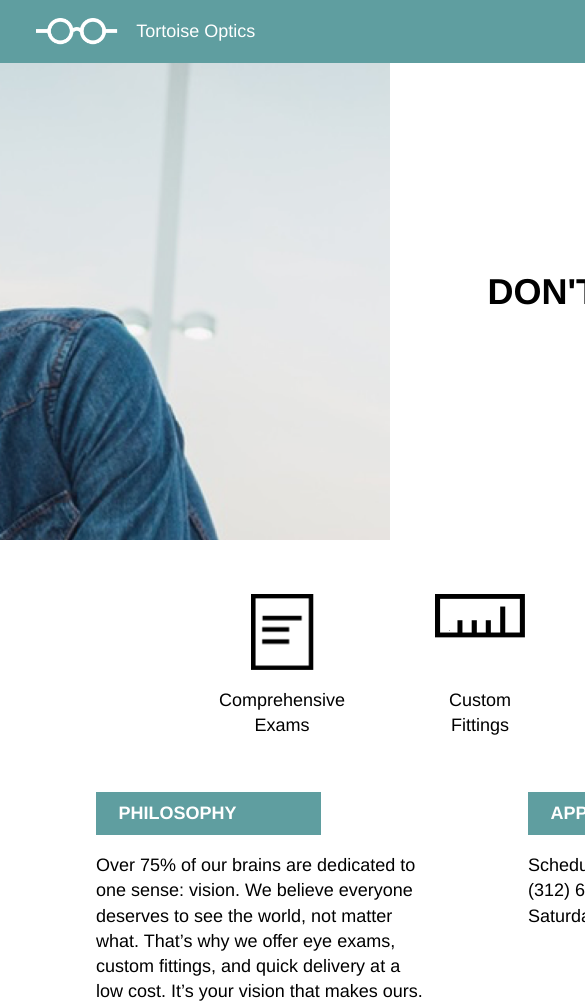
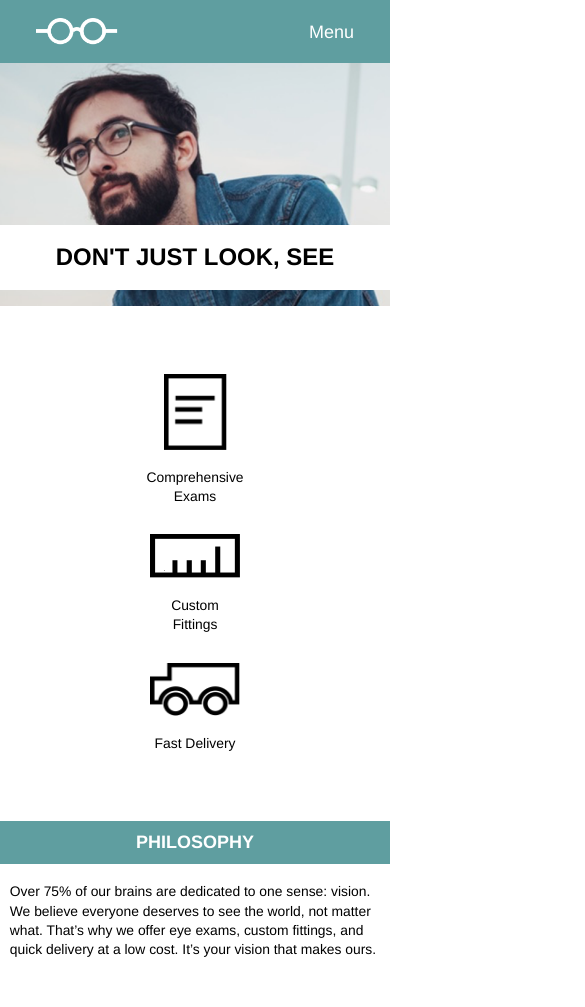
Before and after one commit to Erinahou/tortoiseshell-optics, a plain HTML site: page projects/tortoiseshellOptics/index.html in a window 390 px wide. Shown: the top 1007 px of the page, 585 px wide, since content can reach past the window. Drawn offline with Linux system fonts and the light colour scheme; files whose address does not match are found by name.

Commit message:
Make website responsive with media queries.

```diff
--- a/projects/tortoiseshellOptics/index.html
+++ b/projects/tortoiseshellOptics/index.html
@@ -15,11 +15,14 @@
           <img src="resources/assets/logo-white.png">
           <span>Tortoise Optics</span>
         </div>
-        <div class="flex menu">
+        <div id="menu" class="flex">
           <ul class="flex">
             <li>Services</li>
             <li>Products</li>
             <li>Contact</li>
+          </ul>
+          <ul class="truncated-menu">
+            <li>Menu</li>
           </ul>
         </div>
       </nav>
@@ -44,7 +47,7 @@
         <p>Custom Fittings</p>
       </div>
       <!-- Fast Delivery -->
-      <div class="flex model">
+      <div id="truck" class="flex model">
         <img src="resources/assets/truck-icon.png">
         <p>Fast Delivery</p>
       </div>
--- a/projects/tortoiseshellOptics/resources/css/style.css
+++ b/projects/tortoiseshellOptics/resources/css/style.css
@@ -52,6 +52,10 @@ nav img {
 
 ul li {
   padding-right: 2rem;
+}
+
+.truncated-menu {
+  display: none;
 }
 
 /* Tagline */
@@ -132,3 +136,171 @@ footer img {
   height: 1.5rem;
   padding-right: 1rem;
 }
+
+/* Media Queries */
+
+/* Tablet */
+
+@media only screen and (max-width: 1024px) {
+  .container {
+    width: 100%;
+  }
+
+  header {
+    height: 22rem;
+  }
+
+  .text {
+    margin-top: 5rem;
+    margin-right: 2rem;
+  }
+
+  h1 {
+    font-size: 1.33rem;
+    padding: 0.75rem 4rem;
+  }
+}
+
+/* Mobile */
+
+@media only screen and (max-width: 600px) {
+  .container {
+    width: 100%;
+  }
+
+  /* header */
+
+  header {
+    height: 17rem;
+    background-position: 20%; /* Check what this means */
+  }
+
+  nav span {
+    display: none;
+  }
+
+  #menu ul.truncated-menu{
+    display: block;
+  } /* This was based on the order of the CSS. Check why. */
+
+  #menu ul {
+    display: none;
+  }
+
+  #tagline {
+
+  }
+
+  .text {
+    margin: 9rem auto;
+    width: 100%;
+  }
+
+  h1 {
+    text-align: center;
+    padding: 1rem 0;
+  }
+
+  /* models */
+
+  #models {
+    flex-direction: column;
+    align-items: center;
+    margin: 3.77rem 0;
+  }
+
+  #truck {
+    margin: 0;
+  }
+
+  .model {
+    height: auto;
+    padding: 0;
+    margin-bottom: 1.54rem;
+  }
+
+  .model img {
+    padding-bottom: 1rem;
+  }
+
+  p {
+    font-size: 0.77rem;
+  }
+
+  /* business-info */
+
+  #business-info {
+    flex-direction: column;
+  }
+
+  .info {
+    width: 100%;
+    padding: 0;
+    margin-bottom: 4rem;
+  }
+
+  h2 {
+   width: 100%;
+   text-align: center;
+   padding: 0.5rem 0;
+  }
+
+  .info p {
+    width: 95%;
+    margin: auto;
+  }
+
+  /* Footer */
+
+  footer {
+    padding: 4rem 0;
+  }
+
+  footer span {
+    display: none;
+  }
+
+  footer img {
+    margin: auto;
+    padding: 0;
+  }
+
+}
+
+/*
+@media only screen and (min-width:) {
+  CSS ruleset
+}
+*/
+
+/*
+Supplying high quality media only to users with screen that can support high resolution media
+@media only screen and (min-resolution: 150dpi){
+  CSS for high resolution screens
+}
+*/
+
+/*
+Chaining multiple media features
+@media only screen and (max-width: 480px) and (min-resolution: 300dpi) {
+  CSS ruleset
+}
+*/
+
+/*
+If only one of the multiple media features in a media query must be met, you can seperate by comma
+@media only screen and (min-width: 480px), (orientation: landscape) {
+  CSS ruleset
+  Note: the media feature 'Orientation' detects if the page has more width that height.
+  If the page is WIDER, it's considered 'landscape' and if the page is taller, it's considered portrait.
+}
+
+/*
+Note: Rather than set breakpoints based on specific devices, the best practice is to resize your browser to view where the webiste naturally breaks based on its content. The dimensions at which the layout breaks or looks odd become your media query breakpoints. Within those breakpoints, we can adjust the CSS to make the page resize and reorganize.
+*/
+
+/* example:
+@media only screen and (min-width: 768px) and (max-width: 1024px) and (orientation: landscape) {
+  CSS ruleset
+}
+*/
```
